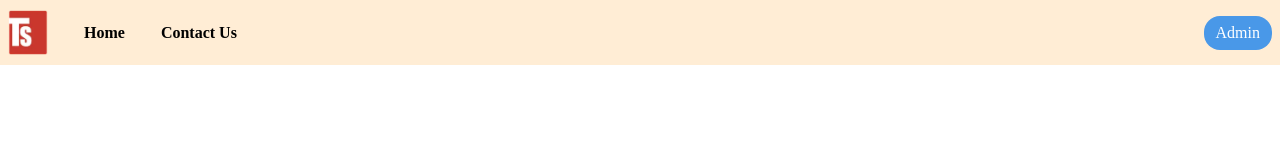
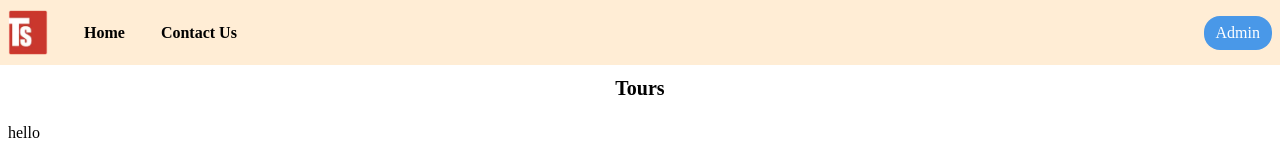
Before and after one commit to MananBagadi100/TripZ-frontend, a React app: page / in a window 1280 px wide. Shown: the top 162 px of the page. Built offline with nearby package versions, Linux system fonts and the light colour scheme; the HTML template or start-up script is replaced by a standard one.

Commit message:
Added home component and its css with basic structure

```diff
--- a/src/App.jsx
+++ b/src/App.jsx
@@ -10,9 +10,11 @@ function App() {
     <div className="all-pages-main-container">
       <BrowserRouter>
         <Navbar />
-        <Routes>
-          <Route to='/' element={<Home />} />
-        </Routes>
+        <div className="all-pages-content-area">
+          <Routes>
+            <Route path='/' element={<Home />} />
+          </Routes>
+        </div>
       </BrowserRouter>
     </div>
   )
--- a/src/Components/Home.jsx
+++ b/src/Components/Home.jsx
@@ -1,8 +1,11 @@
-import '../Styles/NavbarStyles.css'
+import '../Styles/HomeStyles.css'
 const Home = () => {
     return (
         <div className="home-full-container">
-            This is home page
+            <div className="home-heading-area">Tours</div>
+            <div className="home-content-area">
+                hello
+            </div>
         </div>
     )
 }
--- a/src/Styles/App.css
+++ b/src/Styles/App.css
@@ -1,6 +1,13 @@
 .all-pages-main-container {
+  display: flex;
+  flex-direction: column;
   width: 100%;
   height: 100%;
+}
+.all-pages-content-area {
+  display: flex;
+  flex: 1 1 auto;
+  flex-direction: column;
 }
 #root ,body ,html {
   margin: 0;
--- a/src/Styles/HomeStyles.css
+++ b/src/Styles/HomeStyles.css
@@ -0,0 +1,23 @@
+.home-full-container {
+    display: flex;
+    flex-direction: column;
+    width: 100%;
+    height: 100%;
+    box-sizing: border-box;
+}
+.home-content-area {
+    display: flex;
+    flex-direction: column;
+    width: 100%;
+    height: 100%;
+    padding: 12px 8px;
+    box-sizing: border-box;
+}
+.home-heading-area {
+    display: flex;
+    height: 50px;
+    font-weight: bold;
+    font-size: 20px;
+    align-items: center;
+    justify-content: center;
+}
```
